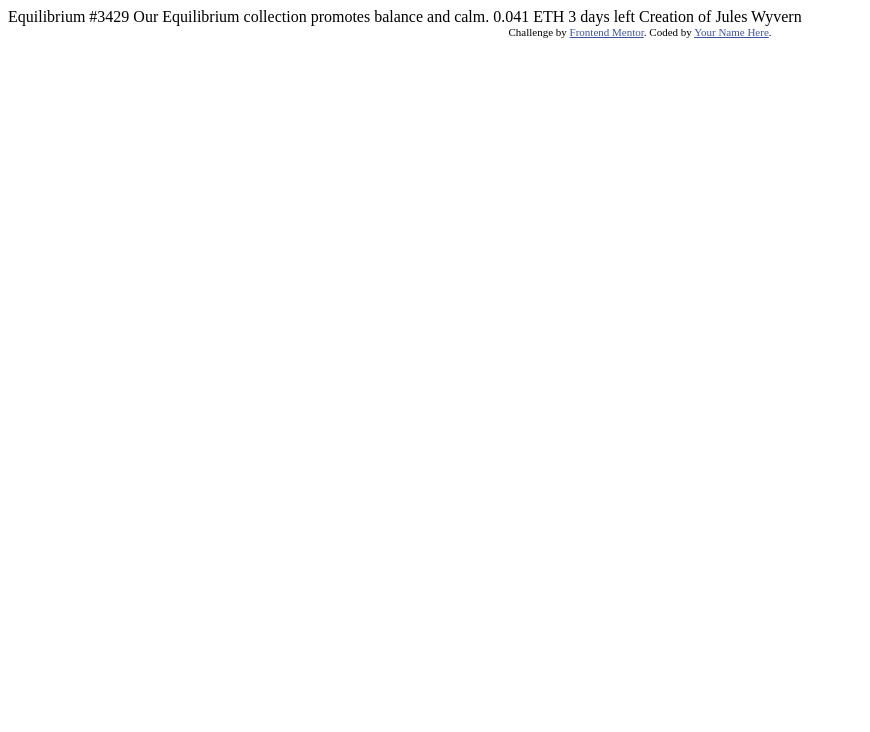
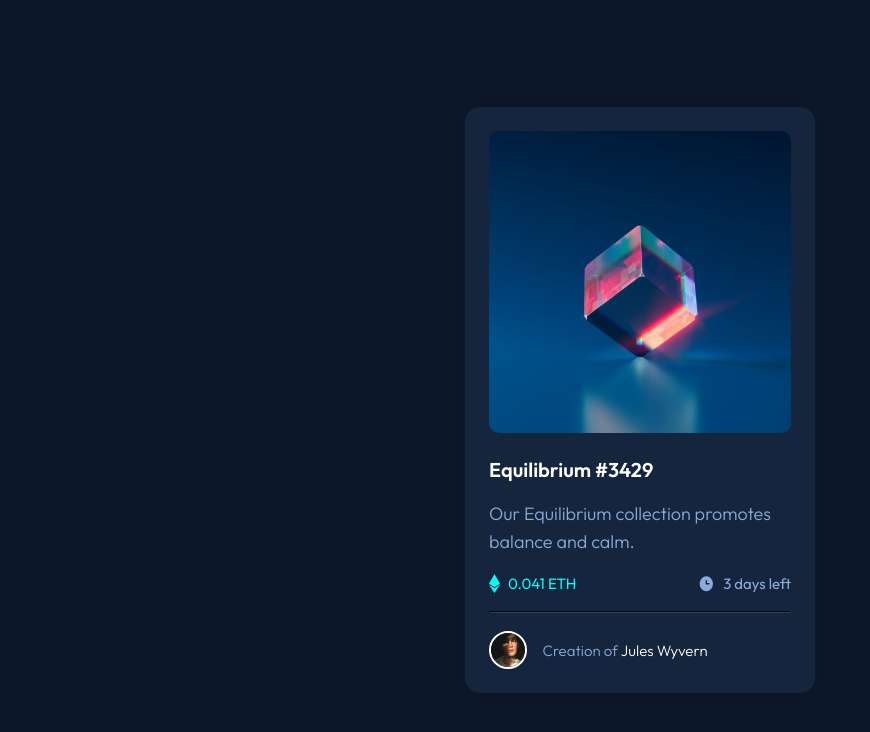
Before and after one commit to CedRmn/nft-preview-card-component, a plain HTML site: page index.html in a window 1280 px wide. Shown: the whole page, without its empty margins (0-870 px from the left). Drawn offline with Linux system fonts and the light colour scheme.

Commit message:
Desktop design complete

```diff
--- a/index.html
+++ b/index.html
@@ -1,33 +1,54 @@
 <!DOCTYPE html>
 <html lang="en">
+
 <head>
   <meta charset="UTF-8">
-  <meta name="viewport" content="width=device-width, initial-scale=1.0"> <!-- displays site properly based on user's device -->
+  <meta name="viewport" content="width=device-width, initial-scale=1.0">
 
   <link rel="icon" type="image/png" sizes="32x32" href="./images/favicon-32x32.png">
+  <link rel="stylesheet" type="text/css" href="./styles.css">
+  <title>Frontend Mentor | NFT preview card component</title>
+</head>
 
-  <title>Frontend Mentor | NFT preview card component</title>
+<body>
+  <main class="container">
 
-  <!-- Feel free to remove these styles or customise in your own stylesheet 👍 -->
-  <style>
-    .attribution { font-size: 11px; text-align: center; }
-    .attribution a { color: hsl(228, 45%, 44%); }
-  </style>
-</head>
-<body>
+    <div class="image-overlay">
+      <img class="nft-card" src="images/image-equilibrium.jpg" alt="Equilibrium image">
+      <div class="view-card">
+        <img src="images/icon-view.svg" alt="View icon" width="48" height="48">
+      </div>
+    </div>
 
-  Equilibrium #3429
+    <section class="informations">
 
-  Our Equilibrium collection promotes balance and calm.
+      <h1 class="name">Equilibrium #3429</h1>
 
-  0.041 ETH
-  3 days left
+      <p class="description">Our Equilibrium collection promotes balance and calm.</p>
 
-  Creation of Jules Wyvern
+      <div class="details">
+        <div class="price">
+          <img src="images/icon-ethereum.svg" alt="Ethereum logo">
+          <p class="value">0.041 ETH</p>
+        </div>
 
-  <div class="attribution">
-    Challenge by <a href="https://www.frontendmentor.io?ref=challenge" target="_blank">Frontend Mentor</a>.
-    Coded by <a href="#">Your Name Here</a>.
-  </div>
+        <div class="time">
+          <img src="images/icon-clock.svg" alt="Clock logo">
+          <p class="timeout">3 days left</p>
+        </div>
+      </div>
+
+      <hr>
+
+      <div class="creator-info">
+        <img class="avatar" src="images/image-avatar.png" alt="Creator's avatar">
+        <p>Creation of <strong class="name">Jules Wyvern</strong></p>
+      </div>
+
+    </section>
+
+  </main>
+
 </body>
+
 </html>
--- /dev/null
+++ b/styles.css
@@ -0,0 +1,141 @@
+@import url('https://fonts.googleapis.com/css2?family=Outfit:wght@300;400;600&display=swap');
+
+:root {
+    --soft-blue: hsl(215, 51%, 70%);
+    --cyan: hsl(178, 100%, 50%);
+    --main-dark-blue: hsl(217, 54%, 11%);
+    --card-dark-blue: hsl(216, 50%, 16%);
+    --line-dark-blue: hsl(215, 32%, 27%);
+    --white: hsl(0, 0%, 100%);
+}
+
+* {
+    margin: 0;
+    padding: 0;
+    box-sizing: border-box;
+}
+
+body {
+    background-color: var(--main-dark-blue);
+    font-family: 'Outfit', sans-serif;
+    font-size: 18px;
+    display: flex;
+    justify-content: center;
+    align-items: center;
+    min-height: 100vh;
+}
+
+.container {
+    background-color: var(--card-dark-blue);
+    padding: 1.5rem;
+    border-radius: 15px;
+    box-shadow: 0 0 25px 2px rgba(0, 0, 0, 0.25);
+}
+
+hr {
+    min-width: 100%;
+    border-color: var(--line-dark-blue);
+}
+
+.image-overlay {
+    display: block;
+    position: relative;
+    overflow: hidden;
+    border-radius: 10px;
+    cursor: pointer;
+}
+
+img.nft-card {
+    display: block;
+    max-width: 100%;
+}
+
+div.view-card {
+    position: absolute;
+    display: flex;
+    align-items: center;
+    justify-content: center;
+    top: 0;
+    left: 0;
+    width: 100%;
+    height: 100%;
+    opacity: 0;
+}
+
+div.view-card:hover {
+    opacity: 1;
+    background-color: hsl(178, 100%, 50%, 0.4);
+}
+
+.informations {
+    padding-top: inherit;
+    display: flex;
+    flex-direction: column;
+    gap: 1em;
+}
+
+.container h1.name {
+    font-size: 1.25rem;
+    font-weight: 600;
+    color: var(--white);
+}
+
+.container h1.name:hover {
+    color: var(--cyan);
+    cursor: pointer;
+}
+
+p.description {
+    font-weight: 300;
+    line-height: 1.75rem;
+    color: var(--soft-blue);
+}
+
+.details {
+    display: flex;
+    flex-wrap: wrap;
+    font-size: smaller;
+    justify-content: space-between;
+}
+
+.details * {
+    font-weight: 400;
+    display: flex;
+    gap: 0.5rem;
+}
+
+.details div.price {
+    color: var(--cyan);
+}
+
+.details div.time {
+    color: var(--soft-blue);
+}
+
+.creator-info {
+    display: flex;
+    font-weight: 300;
+    font-size: smaller;
+    color: var(--soft-blue);
+    align-items: center;
+    gap: 1rem;
+}
+
+.avatar {
+    width: 2.5em;
+    height: 2.5em ;
+    border-radius: 100%;
+    border: solid 2px var(--white);
+}
+
+strong.name {
+    color: var(--white);
+    font-weight: 300;
+}
+
+@media screen and (min-width: 375px) {
+
+    main {
+        max-width: 350px;
+    }
+}
```
